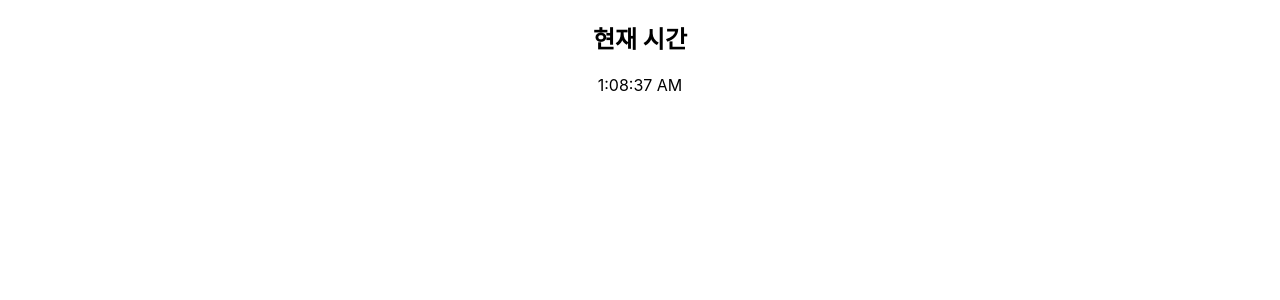
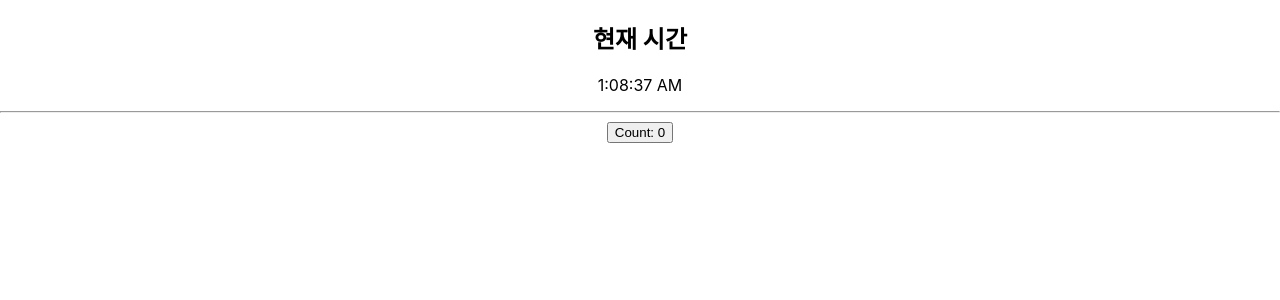
Before and after one commit to nam2626/KH_2025_04_REACT, a React (Create React App) app in the folder event-state/: page / in a window 1280 px wide. Shown: the top 300 px of the page. Built offline with nearby package versions, Linux system fonts and the light colour scheme.

Commit message:
CountButton 작성

```diff
--- a/event-state/src/App.js
+++ b/event-state/src/App.js
@@ -1,11 +1,14 @@
 import logo from './logo.svg';
 import './App.css';
 import TimeView from './components/TimeView';
+import CountButton from './components/CountButton';
 
 function App() {
   return (
     <div className="App">
       <TimeView/>
+      <hr/>
+      <CountButton/>
     </div>
   );
 }
--- /dev/null
+++ b/event-state/src/components/CountButton.jsx
@@ -0,0 +1,12 @@
+import { useEffect, useState } from "react";
+
+export default () => {
+  const [count, setCount] = useState(0);
+
+return <button onClick={() => {
+    setCount(count + 1);
+    // count 변수는 상태변수이므로 값이 바뀌면 컴포넌트가 다시 렌더링됨.
+    // 로그로 찍히는건 이전 상태값이 찍힘.
+    console.log("count : ",count);
+  }}>Count: {count}</button>;
+};
--- a/event-state/src/components/TimeView.jsx
+++ b/event-state/src/components/TimeView.jsx
@@ -8,7 +8,7 @@ export default function TimeView() {
     //     date = new Date().toLocaleTimeString();
     //     console.log(date);
     // }, 1000);
-    console.log("TimeView 렌더링");
+    //console.log("TimeView 렌더링");
     const [date, setDate] = useState(new Date().toLocaleTimeString());
     setTimeout(() => {
         setDate(new Date().toLocaleTimeString());
```
